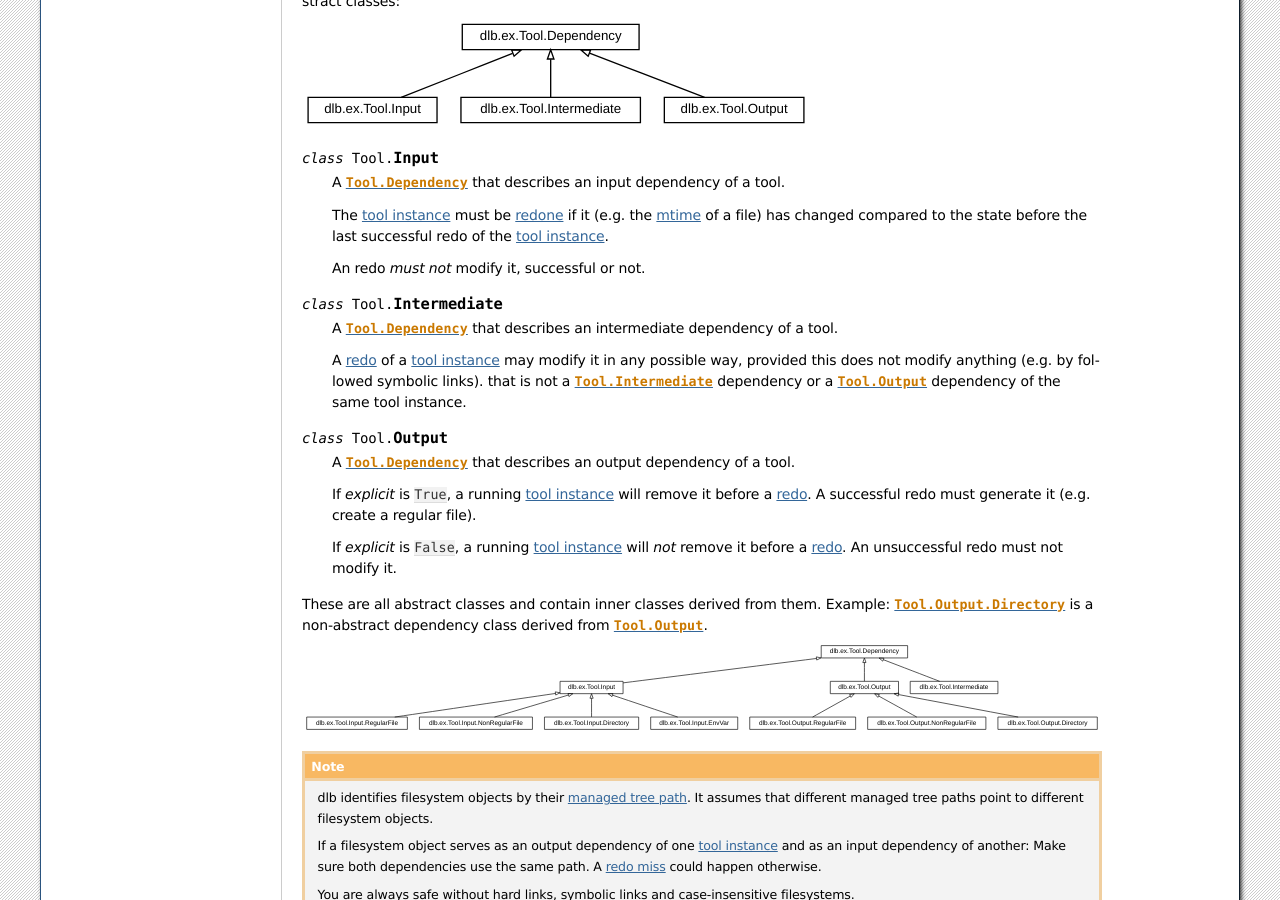
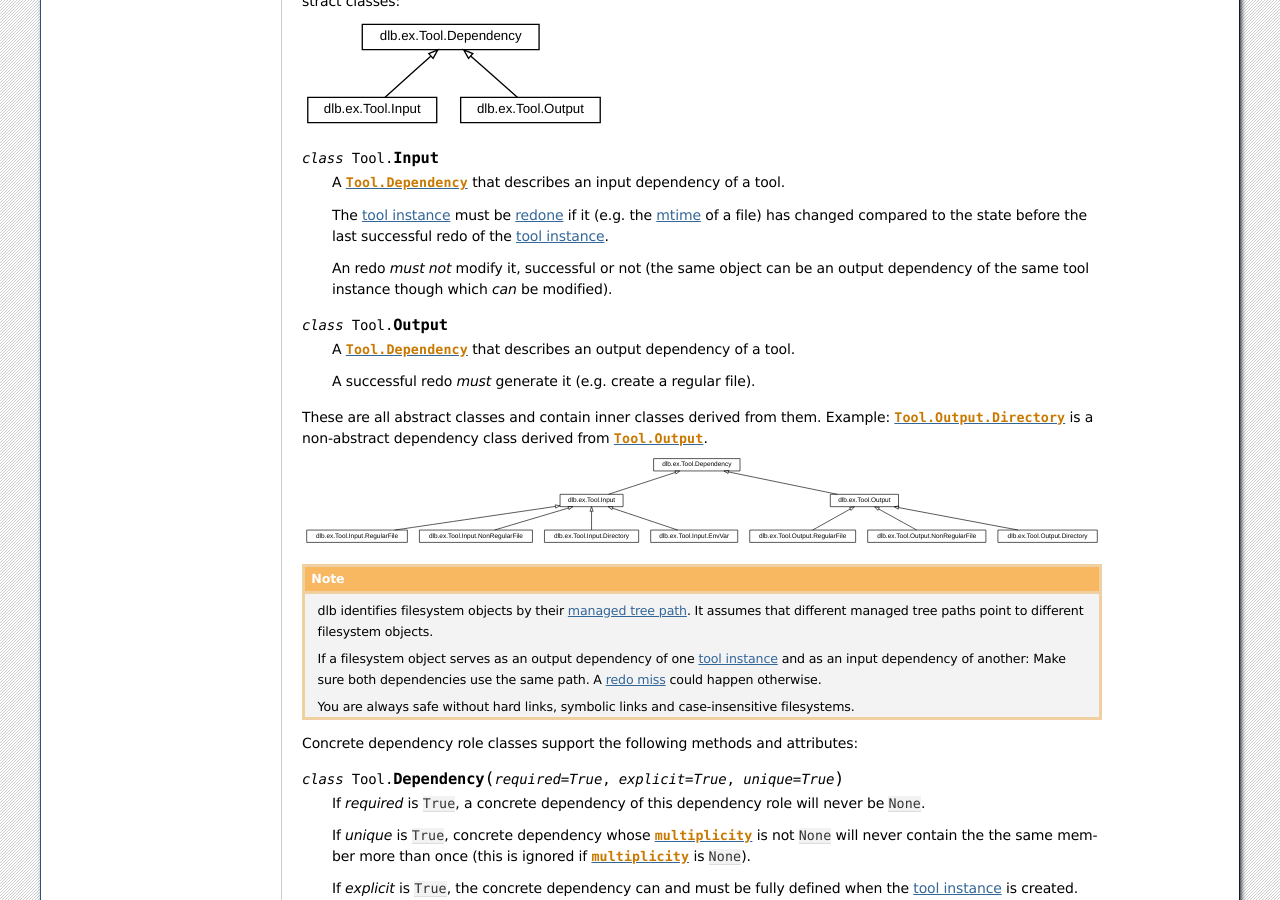
Before and after one commit to dlu-ch/dlb, a Sphinx documentation site: the page built from doc/ex_tool.rst, in a window 1280 px wide and 900 px high, scrolled down 4749 px. Built offline with Sphinx 7.4.7, drawn with Linux system fonts in a browser that asks for light colours.

Commit message:
Remove dependency class for intermediate dependencies

```diff
--- a/doc/ex_tool.rst
+++ b/doc/ex_tool.rst
@@ -290,7 +290,6 @@ abstract classes:
        edge [arrowhead=empty];
 
        "dlb.ex.Tool.Input" -> "dlb.ex.Tool.Dependency";
-       "dlb.ex.Tool.Intermediate" -> "dlb.ex.Tool.Dependency";
        "dlb.ex.Tool.Output" -> "dlb.ex.Tool.Dependency";
    }
 
@@ -302,25 +301,14 @@ abstract classes:
    The :term:`tool instance` must be :term:`redone <redo>` if it (e.g. the :term:`mtime` of a file) has changed compared
    to the state before the last successful redo of the :term:`tool instance`.
 
-   An redo *must not* modify it, successful or not.
-
-.. class:: Tool.Intermediate
-
-   A :class:`Tool.Dependency` that describes an intermediate dependency of a tool.
-
-   A :term:`redo` of a :term:`tool instance` may modify it in any possible way, provided this does not modify anything
-   (e.g. by followed symbolic links). that is not a :class:`Tool.Intermediate` dependency or
-   a :class:`Tool.Output` dependency of the same tool instance.
+   An redo *must not* modify it, successful or not (the same object can be an output dependency of the same tool
+   instance though which *can* be modified).
 
 .. class:: Tool.Output
 
    A :class:`Tool.Dependency` that describes an output dependency of a tool.
 
-   If *explicit* is ``True``, a running :term:`tool instance` will remove it before a :term:`redo`.
-   A successful redo must generate it (e.g. create a regular file).
-
-   If *explicit* is ``False``, a running :term:`tool instance` will *not* remove it before a :term:`redo`.
-   An unsuccessful redo must not modify it.
+   A successful redo *must* generate it (e.g. create a regular file).
 
 
 These are all abstract classes and contain inner classes derived from them.
@@ -344,7 +332,6 @@ from :class:`Tool.Output`.
        "dlb.ex.Tool.Output.Directory" -> "dlb.ex.Tool.Output";
 
        "dlb.ex.Tool.Input" -> "dlb.ex.Tool.Dependency";
-       "dlb.ex.Tool.Intermediate" -> "dlb.ex.Tool.Dependency";
        "dlb.ex.Tool.Output" -> "dlb.ex.Tool.Dependency";
    }
 
--- a/doc/toplevelspec.rst
+++ b/doc/toplevelspec.rst
@@ -60,7 +60,7 @@ Modification of the working tree
     - |assumptionviolationeffect-repair|
       (e.g. after the :term:`run-database` has become corrupted)
     - |assumptionviolationeffect-obscure-fail|
-      (e.g. after intermediates file have been modified)
+      (e.g. after intermediate files have been modified)
     - |assumptionviolationeffect-vulnerable|
       (e.g. by a symlink attack)
     - |assumptionviolationeffect-redo-miss|
```
Also changed, not shown: 5 other files.
